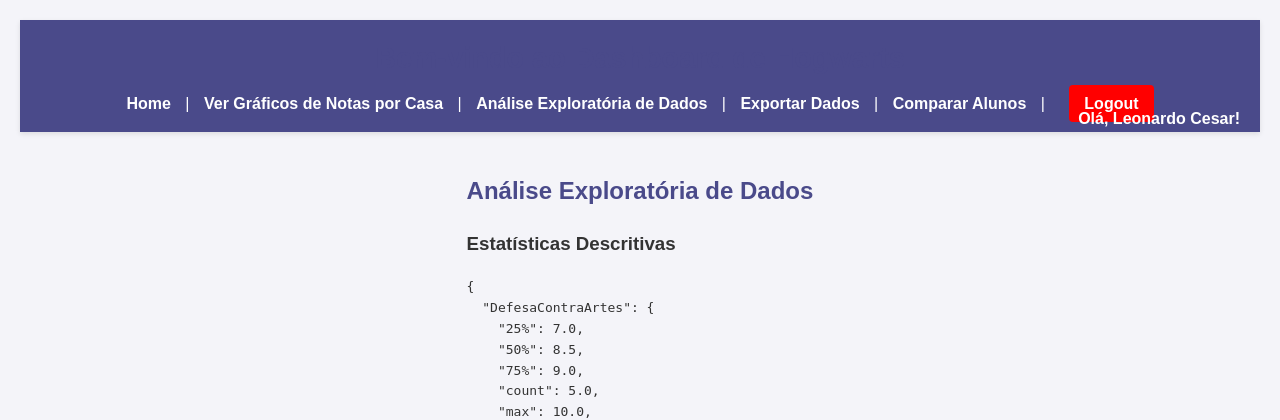
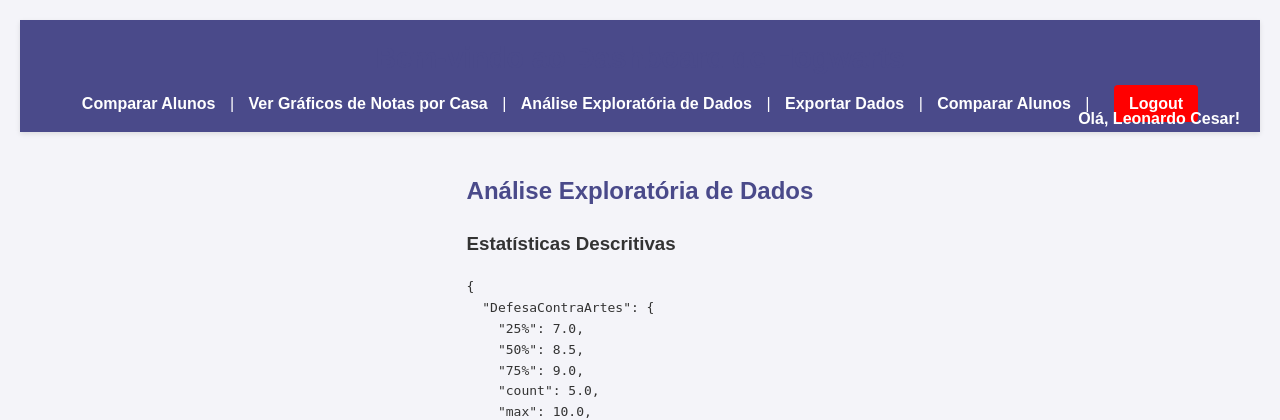
Before and after one commit to Leonardocsp/projeto_hogwarts, a Flask app: page /eda in a window 1280 px wide. Shown: the top 420 px of the page. Run offline with Flask 3, Linux system fonts and the light colour scheme; a user stored in the database is signed in.

Commit message:
mexi no nav

```diff
--- a/templates/base.html
+++ b/templates/base.html
@@ -9,12 +9,11 @@
     <header>
         <h1>Bem-vindo ao Dashboard de Hogwarts</h1>
         <nav>
-            <a href="/">Home</a> |
+            <a href="/">Comparar Alunos</a> |
             <a href="/graficos">Ver Gráficos de Notas por Casa</a> |
             <a href="/eda">Análise Exploratória de Dados</a> |
             <a href="/export">Exportar Dados</a> |
             <a href="/comparar">Comparar Alunos</a> |
-            <!-- Nome do usuário logado -->
             {% if current_user.is_authenticated %}
                 <span class="user-name">Olá, {{ current_user.name }}!</span>
             {% endif %}
```
